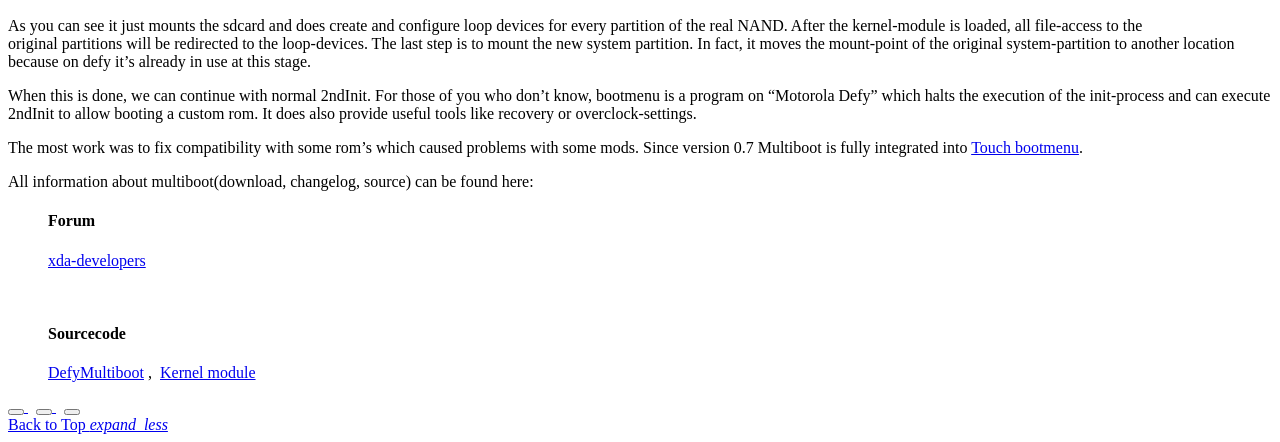
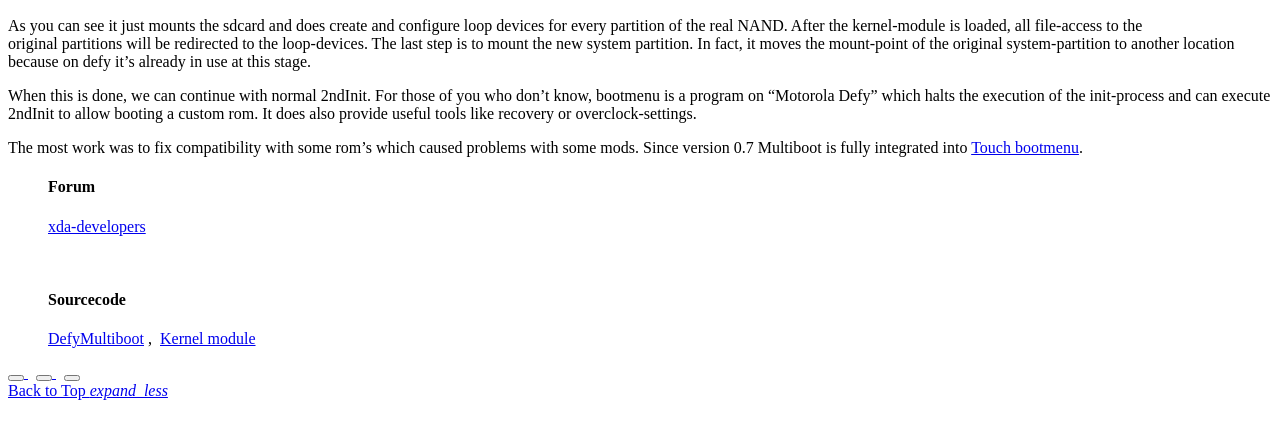
Before and after one commit to M1cha/m1cha.github.io, a PHP site: template templates/projects/misc/defy-multiboot.php in a window 1280 px wide. Shown: the part 631-1073 px from the top of the page. After the commit the page ends 1031 px from the top, so only its background shows below. Run offline with PHP 8.4, Linux system fonts and the light colour scheme; the template is opened without the code that fills it, so the values that code supplies are empty.

Commit message:
templates: projects: misc: defy-multiboot: remove text leftover

```diff
--- a/templates/projects/misc/defy-multiboot.php
+++ b/templates/projects/misc/defy-multiboot.php
@@ -16,8 +16,6 @@
 <p>As you can see it just mounts the sdcard and does create and configure loop devices for every partition of the real NAND. After the kernel-module is loaded, all file-access to the original&nbsp;partitions&nbsp;will be redirected to the loop-devices. The last step is to mount the new system partition. In fact, it moves the mount-point of the original system-partition to another location because on defy it’s already in use at this stage.</p>
 <p>When this is done, we can continue with normal 2ndInit. For those of you who don’t know, bootmenu is a program on “Motorola Defy” which halts the execution of the init-process and can execute 2ndInit to allow booting a custom rom. It does also provide useful tools like recovery or overclock-settings.</p>
 <p>The most work was to fix compatibility with some rom’s which caused problems with some mods. Since version 0.7 Multiboot is fully integrated into <a title="Touchbootmenu" href="/projects/misc/defy-bootmenu.html">Touch bootmenu</a>.</p>
-<p>All information about multiboot(download, changelog, source) can be found here:
-    <br>
 
 <ul class="articlenote_forum">
   <h4>Forum</h4>
```
